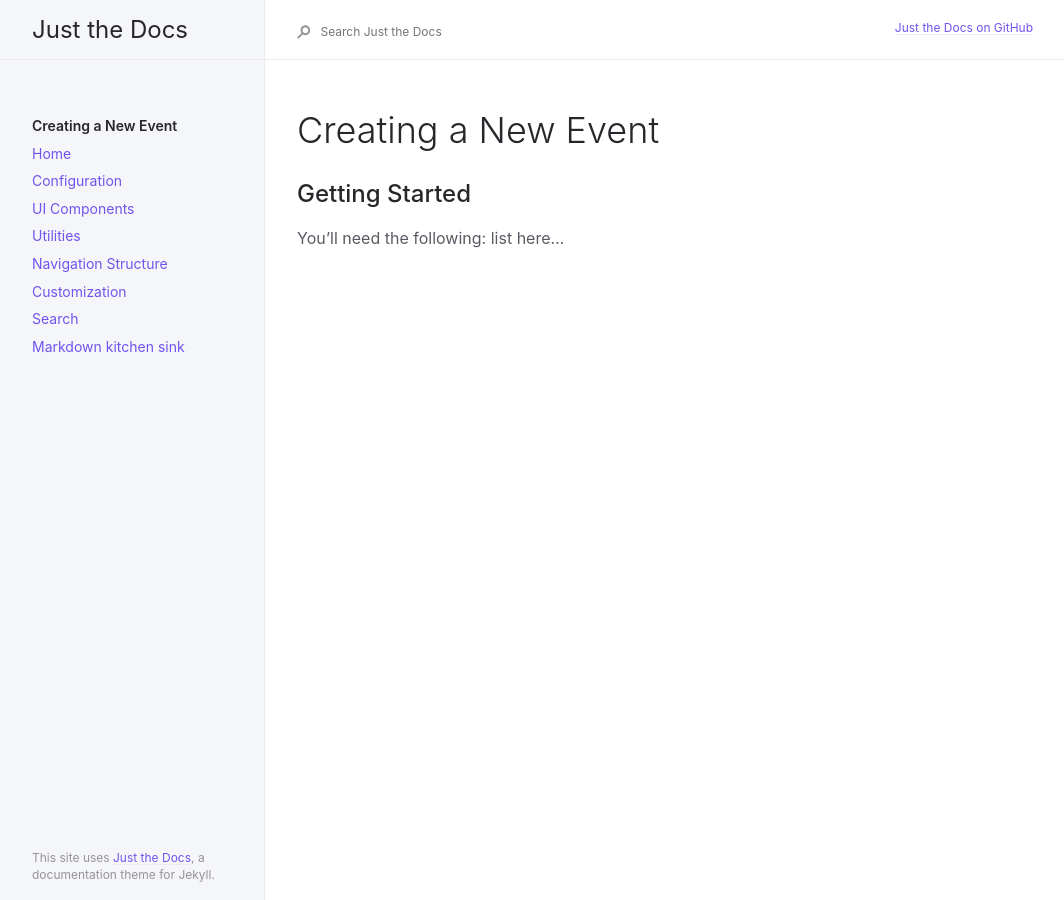
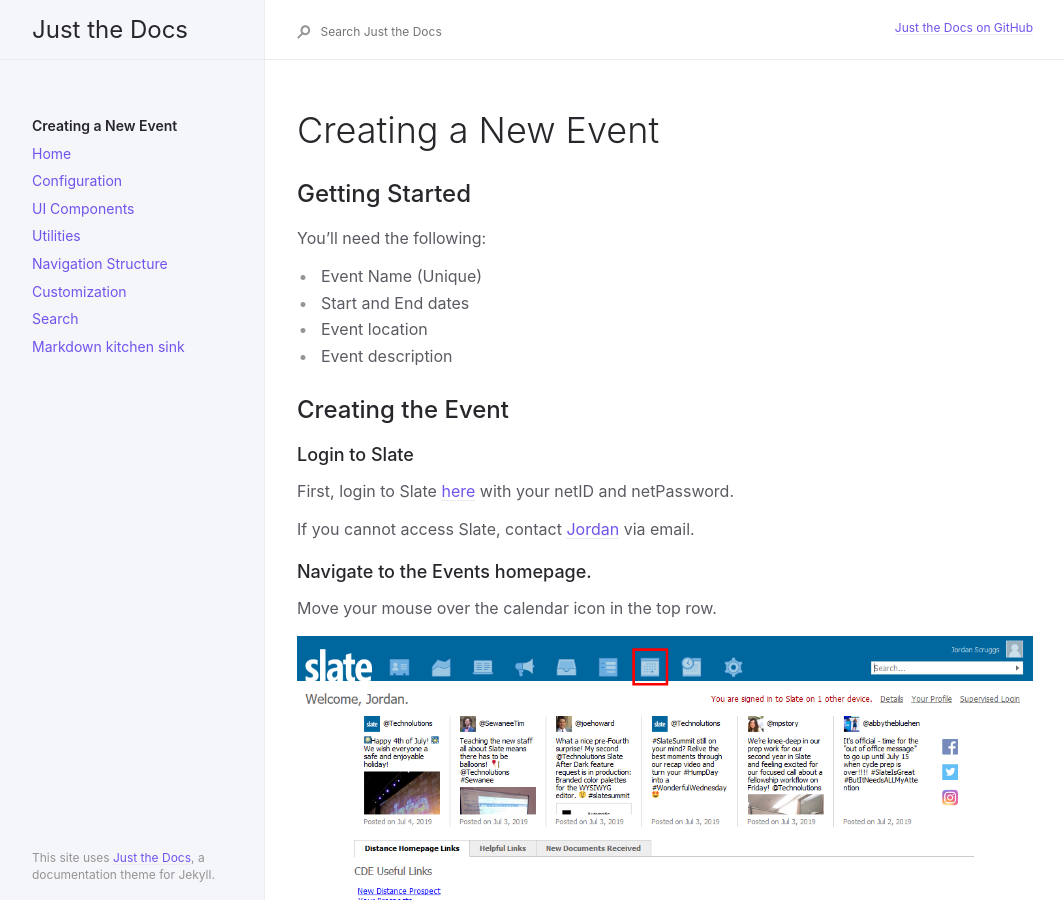
Before and after one commit to oretoise/docs, a Jekyll site: the page built from docs/events/new-event.md, in a window 1280 px wide. Shown: the whole page, without its empty margins (91-1155 px from the left). Built offline with Jekyll 4.4.1, drawn with Linux system fonts in a browser that asks for light colours.

Commit message:
Add content to new-event.md

```diff
--- a/docs/events/new-event.md
+++ b/docs/events/new-event.md
@@ -8,4 +8,20 @@ description: "How to create a new event in Slate using the CDE Events Template"
 
 ## Getting Started
 You'll need the following:
-list here...
+
+* Event Name (Unique)
+* Start and End dates
+* Event location
+* Event description
+
+## Creating the Event
+
+### Login to Slate
+First, login to Slate [here](https://goto.msstate.edu/manage) with your netID and netPassword.
+
+If you cannot access Slate, contact [Jordan](mailto:jordan.scruggs@msstate.edu) via email.
+
+### Navigate to the Events homepage.
+Move your mouse over the calendar icon in the top row.
+
+![]({{ site.baseurl }}{% link img/events/events_nav.png %})
```
Also changed, not shown: img/events/events_nav.png (added).
